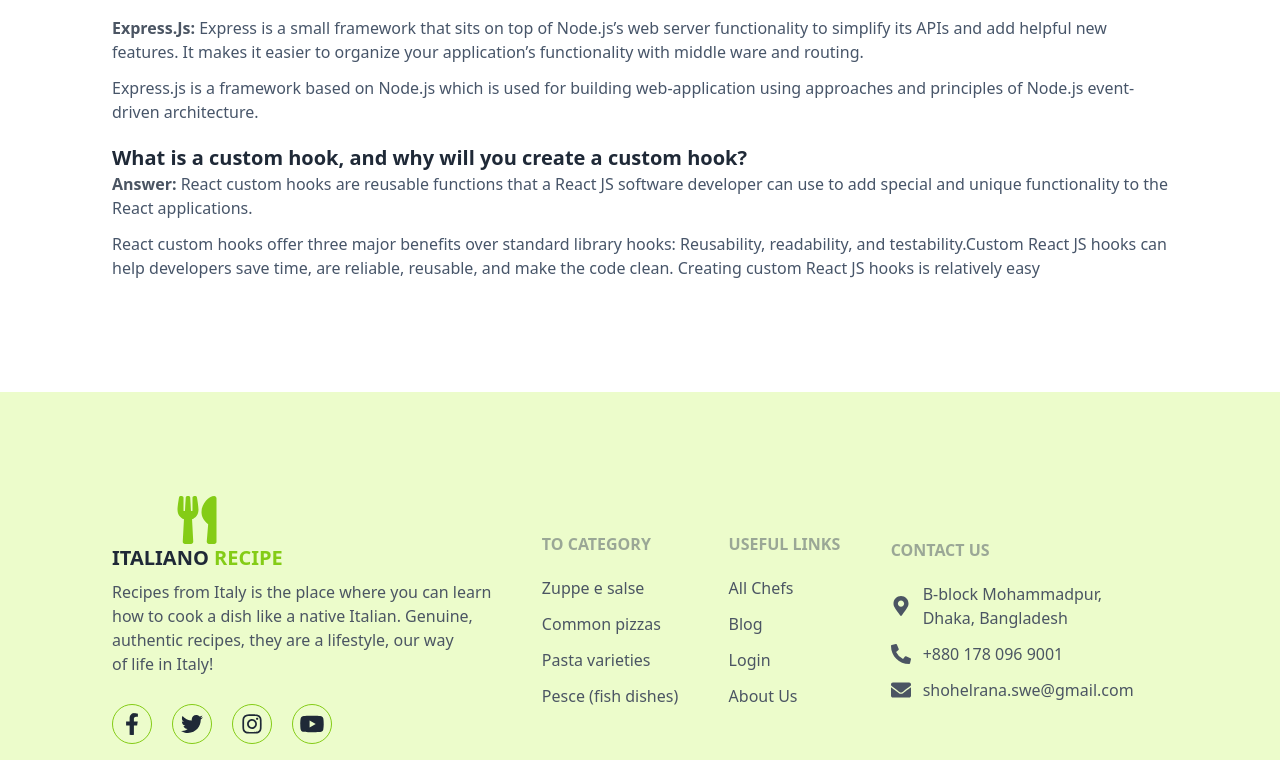
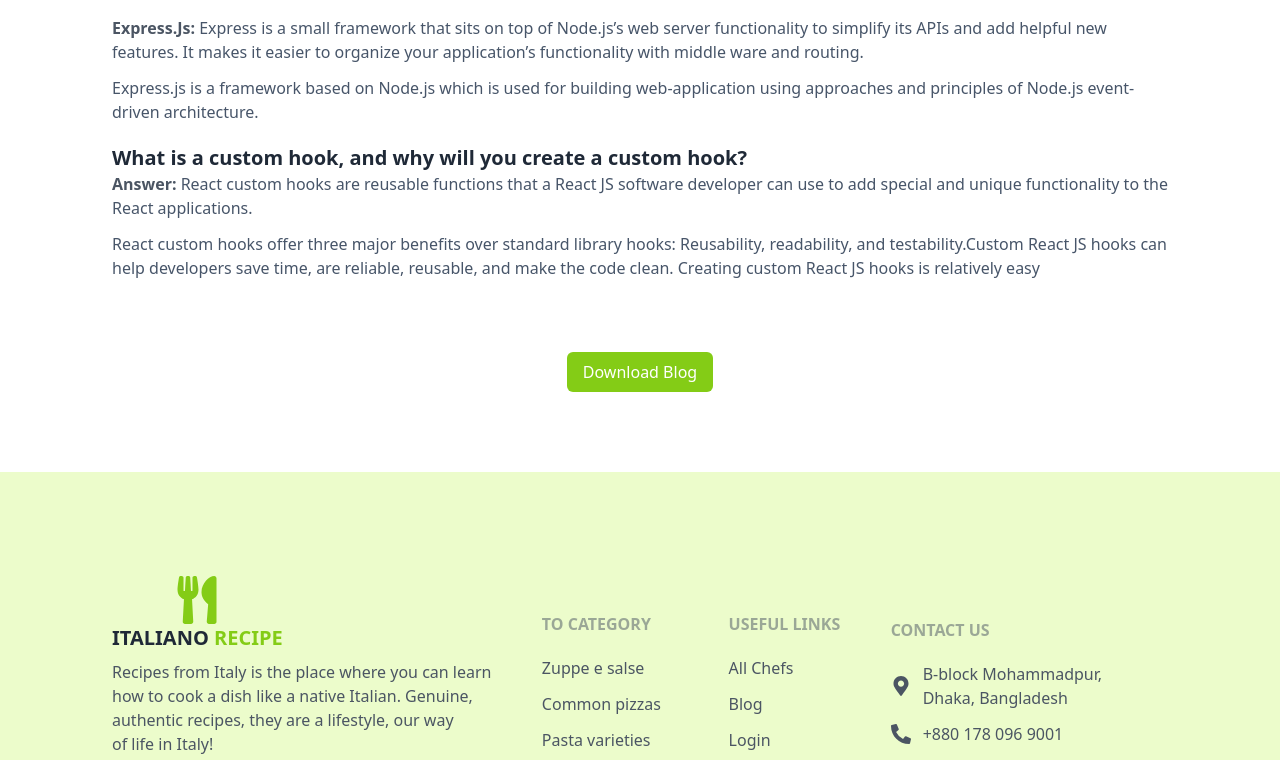
Before and after one commit to shohel7/italian-recipe-client, a React (Vite) app: page /blog in a window 1280 px wide. Shown: the part 996-1756 px from the top of the page. Built offline with nearby package versions, Linux system fonts and the light colour scheme; no server answers.

Commit message:
implement blog web page download as pdf file

```diff
--- a/package.json
+++ b/package.json
@@ -13,6 +13,8 @@
     "aos": "^2.3.4",
     "daisyui": "^2.51.6",
     "firebase": "^9.21.0",
+    "html2canvas": "^1.4.1",
+    "jspdf": "^2.5.1",
     "react": "^18.2.0",
     "react-dom": "^18.2.0",
     "react-icons": "^4.8.0",
--- a/src/pages/Home/Home/Blog/Blog.jsx
+++ b/src/pages/Home/Home/Blog/Blog.jsx
@@ -1,9 +1,36 @@
-import React from "react";
+import React, { useRef } from "react";
+import html2canvas from "html2canvas";
+import jsPDF from "jspdf";
 
 const Blog = () => {
+  const pdfRef = useRef();
+
+  const downloadPDF = () => {
+    const input = pdfRef.current;
+    html2canvas(input).then((canvas) => {
+      const imgData = canvas.toDataURL("image/png");
+      const pdf = new jsPDF("p", "mm", "a4", true);
+      const pdfWidth = pdf.internal.pageSize.getWidth();
+      const pdfHeight = pdf.internal.pageSize.getHeight();
+      const imgWidth = canvas.width;
+      const imgHeight = canvas.height;
+      const ratio = Math.min(pdfWidth / imgWidth, pdfHeight / imgHeight);
+      const imgX = (pdfWidth - imgWidth * ratio) / 2;
+      const imgY = 30;
+      pdf.addImage(
+        imgData,
+        "PNG",
+        imgX,
+        imgY,
+        imgWidth * ratio,
+        imgHeight * ratio
+      );
+      pdf.save("invoice.pdf");
+    });
+  };
   return (
-    <div>
-      <div className="px-5 md:px-28 py-8">
+    <>
+      <div className="px-5 md:px-28 py-8" ref={pdfRef}>
         <h1 className="text-gray-800 font-semibold text-2xl md:text-3xl text-center mb-16">
           Question and Answer
         </h1>
@@ -108,7 +135,15 @@ const Blog = () => {
           </p>
         </div>
       </div>
-    </div>
+      <div className="text-center mt-10">
+        <button
+          onClick={downloadPDF}
+          className="bg-lime-500 hover:bg-lime-600 transition-all duration-200 ease-in-out py-2 px-4 rounded-md text-white"
+        >
+          Download Blog
+        </button>
+      </div>
+    </>
   );
 };
 
```
Also changed, not shown: 1 other file (tests, documents, lock files or other folders).
